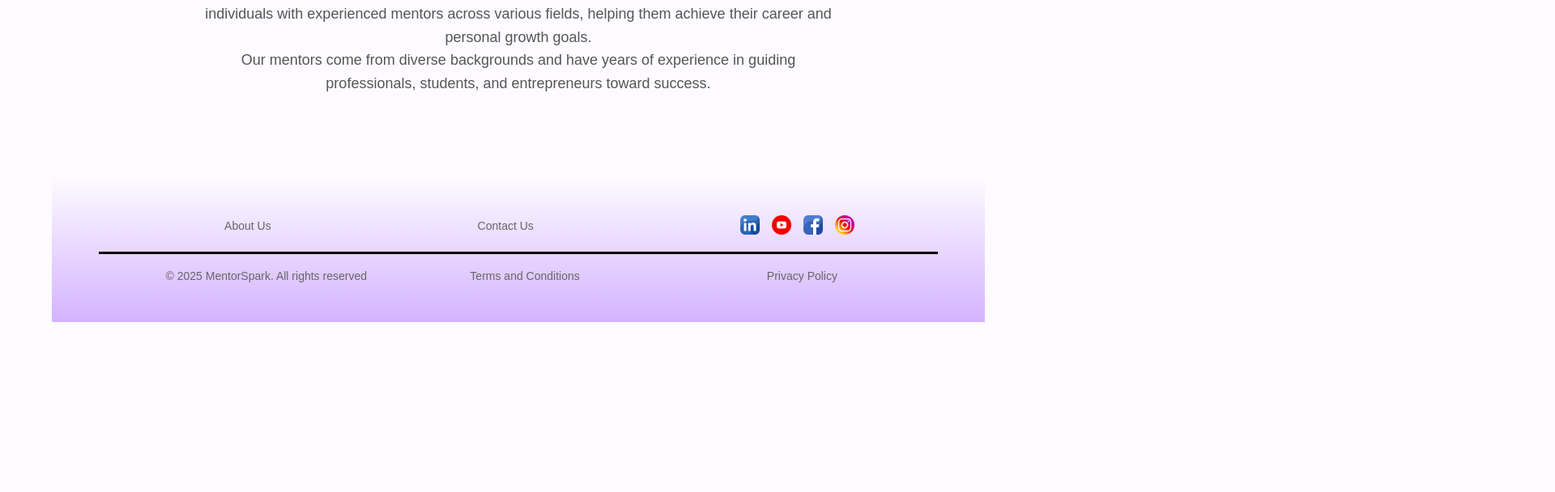
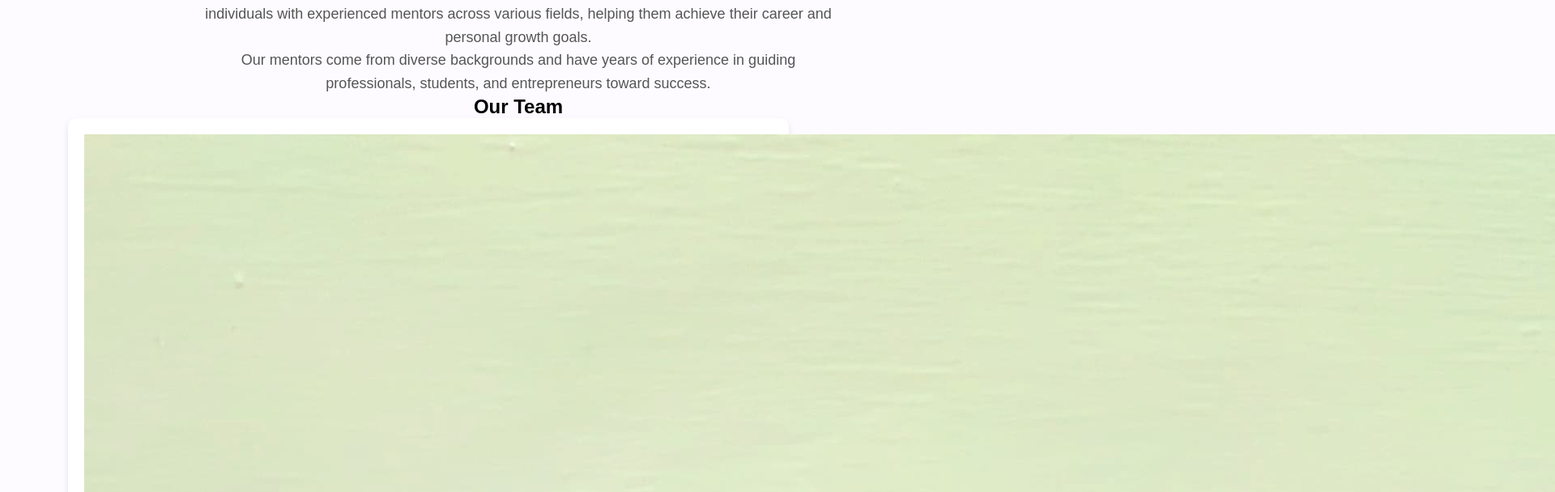
Before and after one commit to rajat-tandel/Mentorship_Booking_Platform-main, a React (Create React App) app in the folder Mentorship_Booking_Platform-main/my-app/: page /aboutus in a window 1280 px wide. Shown: the part 228-836 px from the top of the page at 81% size, 1920 px wide, since content can reach past the window. Before the commit the page ends 800 px from the top, so only its background shows below. Built offline with nearby package versions, Linux system fonts and the light colour scheme.

Commit message:
Update Aboutus.js

```diff
--- a/Mentorship_Booking_Platform-main/my-app/src/Aboutus.js
+++ b/Mentorship_Booking_Platform-main/my-app/src/Aboutus.js
@@ -28,6 +28,12 @@ function Aboutus() {
         }
       };
     }, [animated]);
+    const mentors = [
+      { name: "Rajat Tandel", image: "/Rajat.jpg" },
+      { name: "J Michael jebaraj",  image: "/Michael.jpg" },
+      { name: "Abhishek Sarsiha",  image: "/Abhishek.jpg" },
+      { name: "R.Ascilin Raj",  image: "/Ascilin.jpg" },
+    ];
 
   return (
     <div className="container">
@@ -40,8 +46,6 @@ function Aboutus() {
         </div>
 
       </nav>
-
-      {/* About Us Section */}
       <section className="aboutus-content">
         <h1>About Us</h1>
         <p>
@@ -53,6 +57,23 @@ function Aboutus() {
           Our mentors come from diverse backgrounds and have years of experience in guiding
           professionals, students, and entrepreneurs toward success.
         </p>
+
+     {/* About Us Section */}
+
+
+        {/* Mentor Section */}
+        <div className="mentor-section" ref={missionRef}>
+          <h2>Our Team</h2>
+          <div className="mentor-grid">
+            {mentors.map((mentor, index) => (
+              <div key={index} className="mentor-card">
+                <img src={mentor.image} alt={mentor.name} />
+                <h3>{mentor.name}</h3>
+                <p>{mentor.expertise}</p>
+              </div>
+            ))}
+          </div>
+        </div>
       </section>
 
       {/* Footer */}
```
